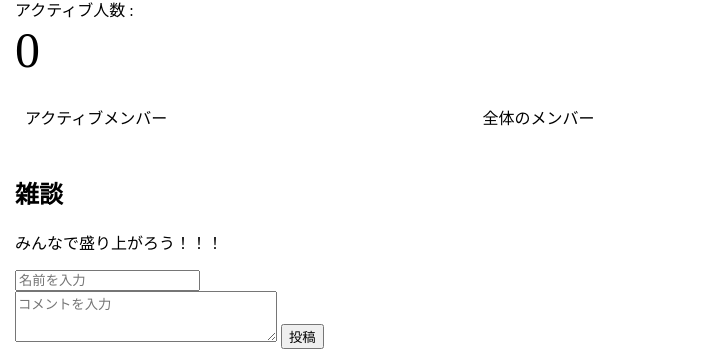
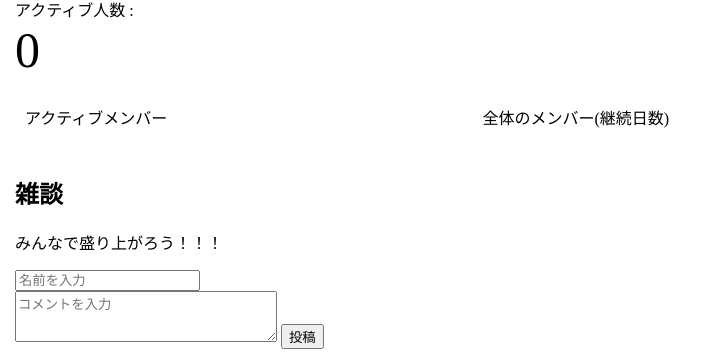
Before and after one commit to enpitut2022/MusclePowerAki, a Flask app: page /detail/1 in a window 1280 px wide. Shown: the part 162-515 px from the top of the page, without its empty margins (0-717 px from the left). Run offline with Flask 2, Linux system fonts and the light colour scheme; data that the repository does not hold is empty.

Commit message:
メンバーの表示を冗長なものが減るように変更しました。

```diff
--- a/templates/detail.html
+++ b/templates/detail.html
@@ -24,17 +24,16 @@
         {% for member in ms %}
         <p>
         {{member.name}}
-        ({{member.days}}日)
         </p>
         {% endfor %}
       </div>
 
       <div>
-        <p>全体のメンバー</p>
+        <p>全体のメンバー(継続日数)</p>
         {% for member in am %}
         <p>
         {{member.name}}
-        ({{member.status}})
+        ({{member.days}}日)
         </p>
         {% endfor %}
       </div>
```
